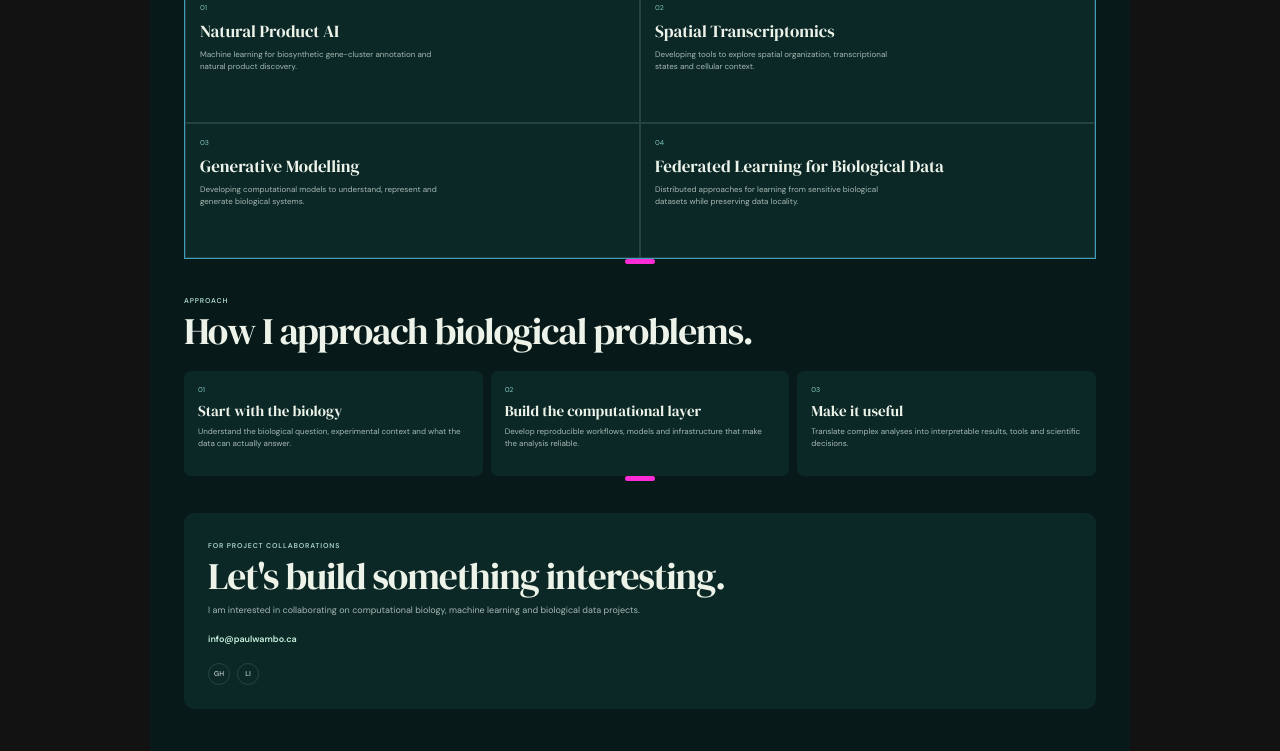
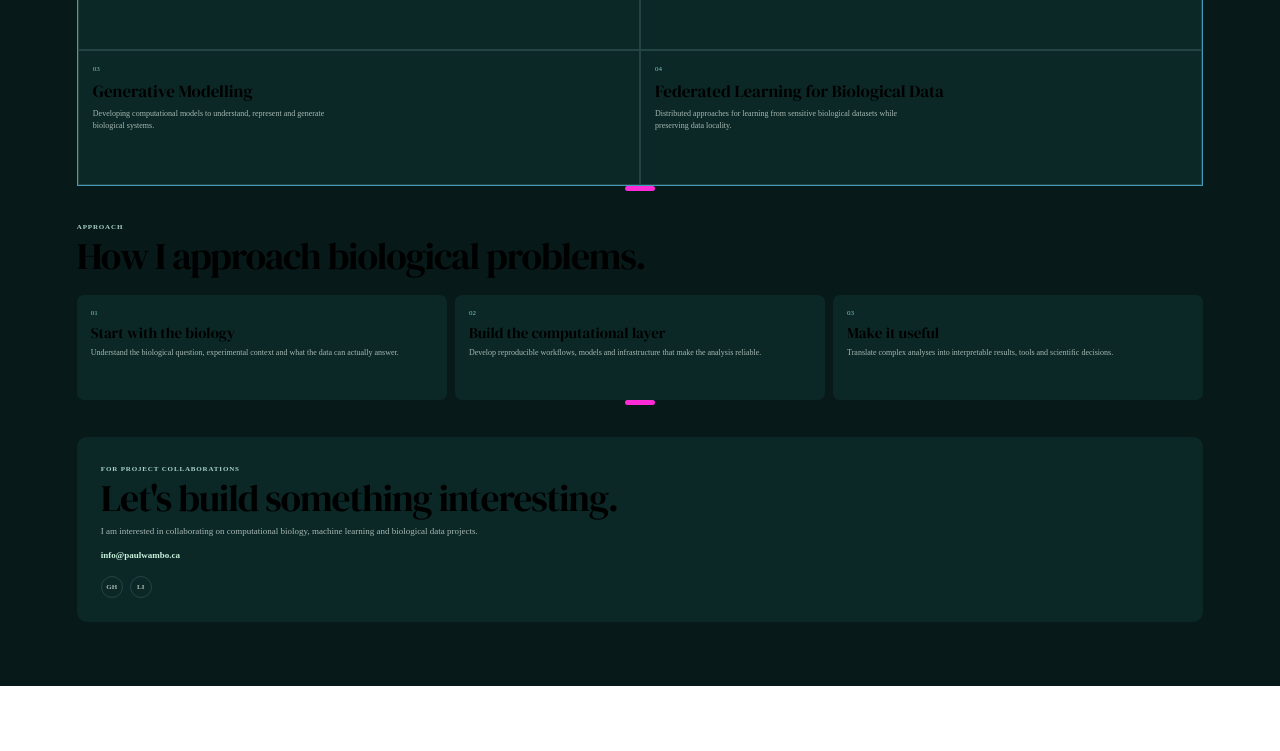
Before and after one commit to poloarol/poloarol.github.io, a plain HTML site: page index.html in a window 1280 px wide. Shown: the part 659-1410 px from the top of the page. After the commit the page ends 1345 px from the top, so only its background shows below. Drawn offline with Linux system fonts and the light colour scheme.

Commit message:
Update style.css

```diff
--- a/style.css
+++ b/style.css
@@ -28,20 +28,18 @@ html {
 }
 
 
-body {
-    background: #121212;
-    color: var(--text);
-    font-family: var(--sans);
-    line-height: 1.5;
+.page {
+    width: 100%;
+    min-height: 100vh;
+    padding: clamp(32px, 5vw, 72px) clamp(24px, 7vw, 120px);
 }
 
 
 .page {
-    width: min(100%, 980px);
-    margin: 0 auto;
+    width: 100%;
+    min-height: 100vh;
     background: var(--background);
-    min-height: 100vh;
-    padding: 28px 34px 42px;
+    padding: 48px 6vw 64px;
 }
 
 
```
